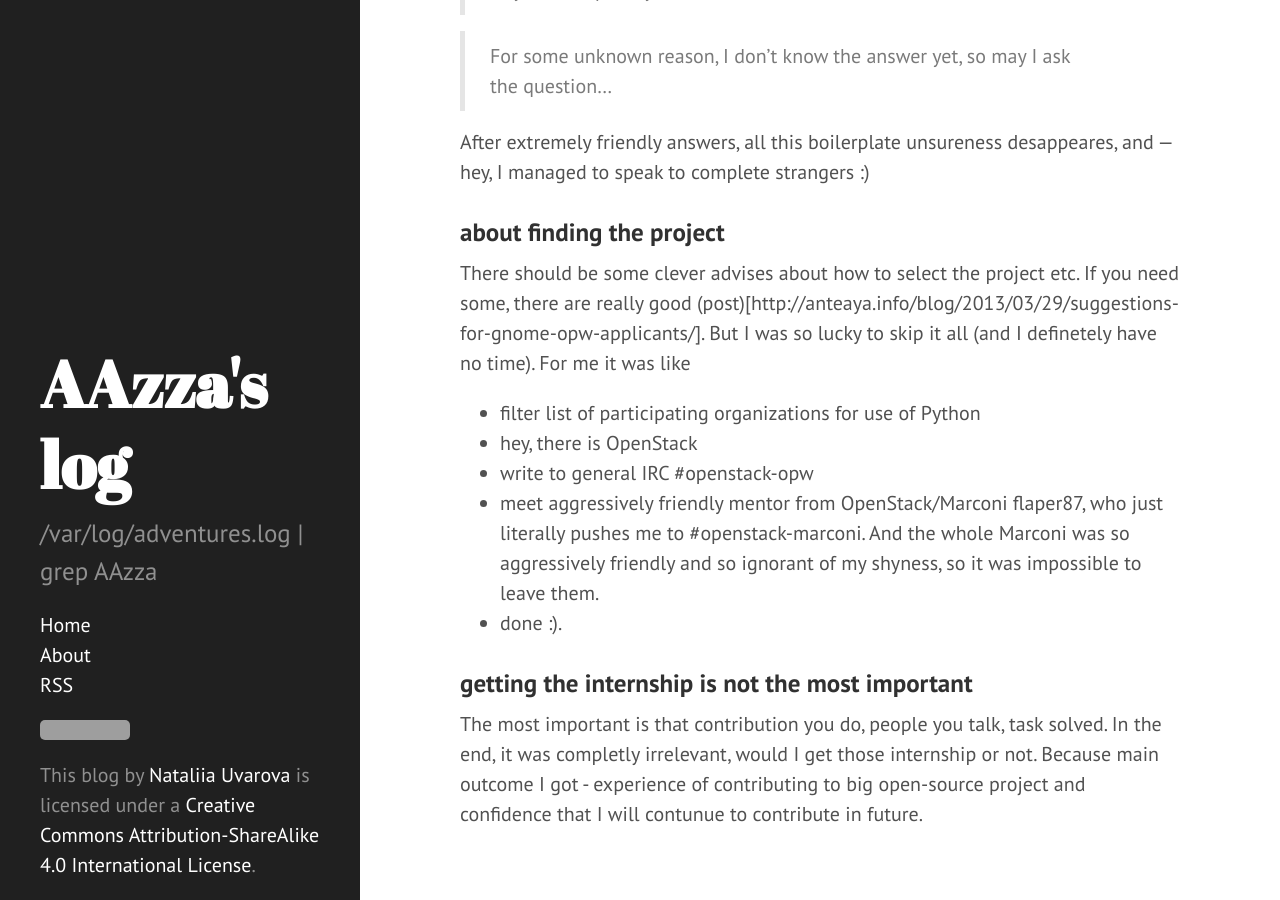
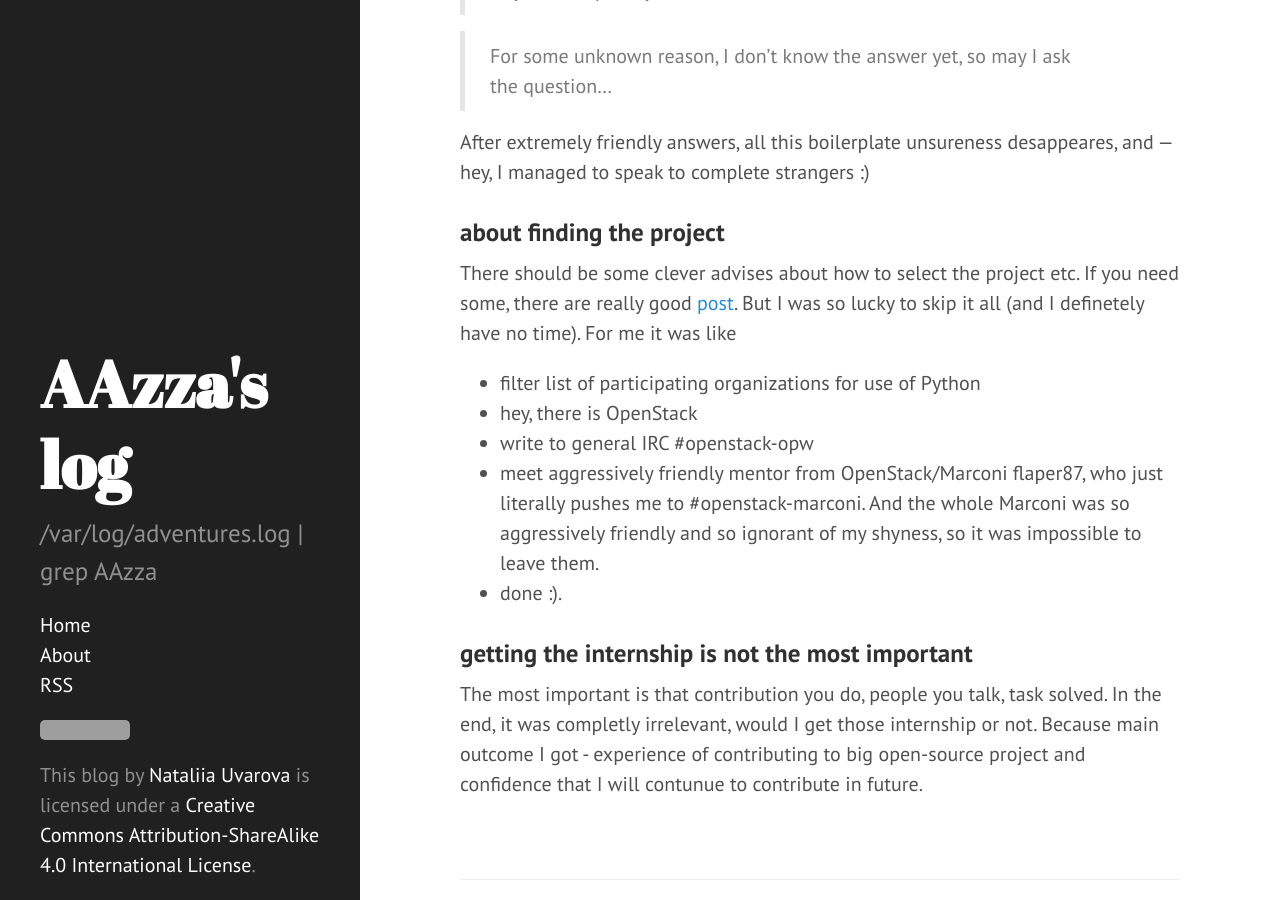
Before and after one commit to AAzza/aazza.github.io, a Jekyll site: the page built from _posts/2014-05-10-applying-for-opw-my-experience.md, in a window 1280 px wide and 900 px high, scrolled down 918 px. Built offline with Jekyll 4.4.1, drawn with Linux system fonts in a browser that asks for light colours; Markdown is read by kramdown in place of the engine named in the settings; grey boxes are pictures that could not be loaded.

Commit message:
Fix the url in the post

```diff
--- a/_posts/2014-05-10-applying-for-opw-my-experience.md
+++ b/_posts/2014-05-10-applying-for-opw-my-experience.md
@@ -36,7 +36,7 @@ I managed to speak to complete strangers :)
 
 ### about finding the project
 There should be some clever advises about how to select the project etc.
-If you need some, there are really good (post)[http://anteaya.info/blog/2013/03/29/suggestions-for-gnome-opw-applicants/]. But
+If you need some, there are really good [post](http://anteaya.info/blog/2013/03/29/suggestions-for-gnome-opw-applicants/). But
 I was so lucky to skip it all (and I definetely have no time). For me it was like
 
 - filter list of participating organizations for use of Python
```
